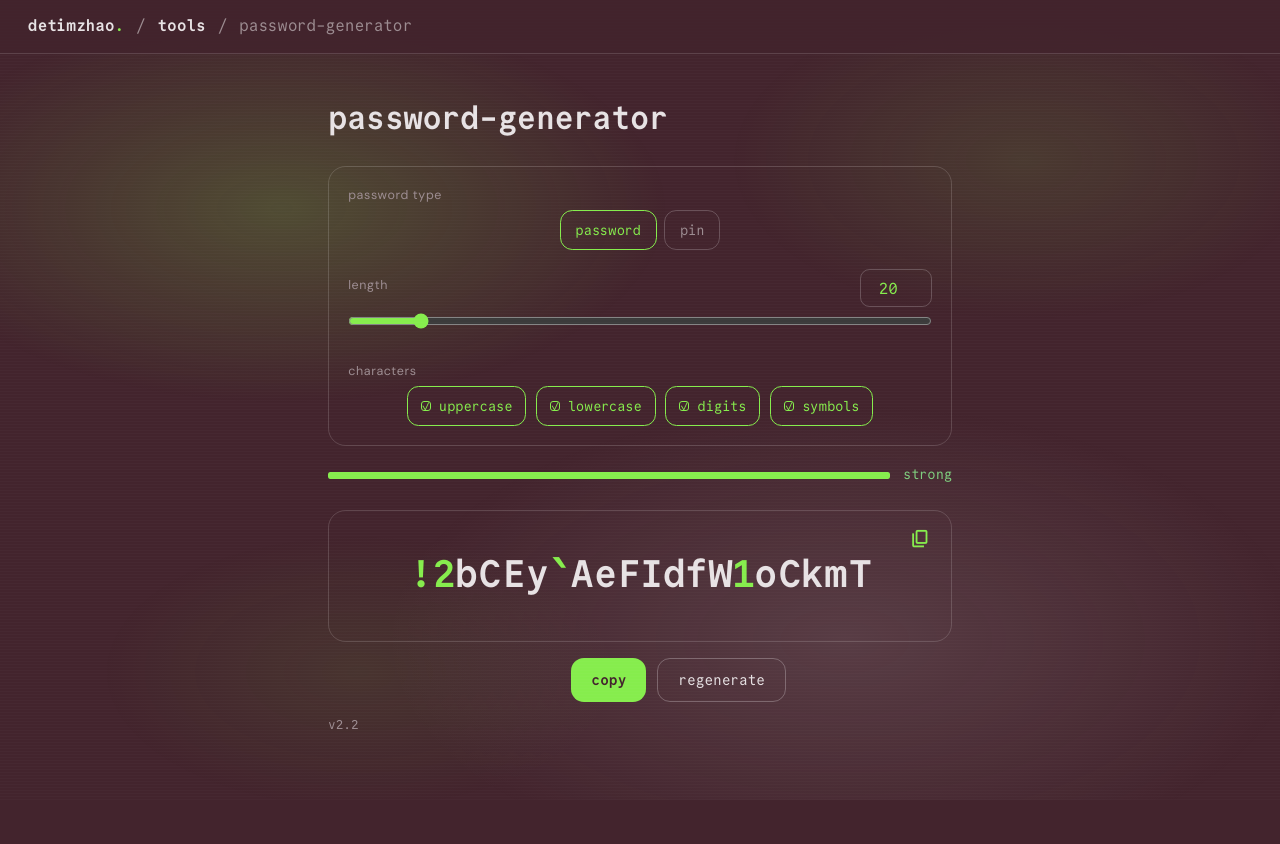
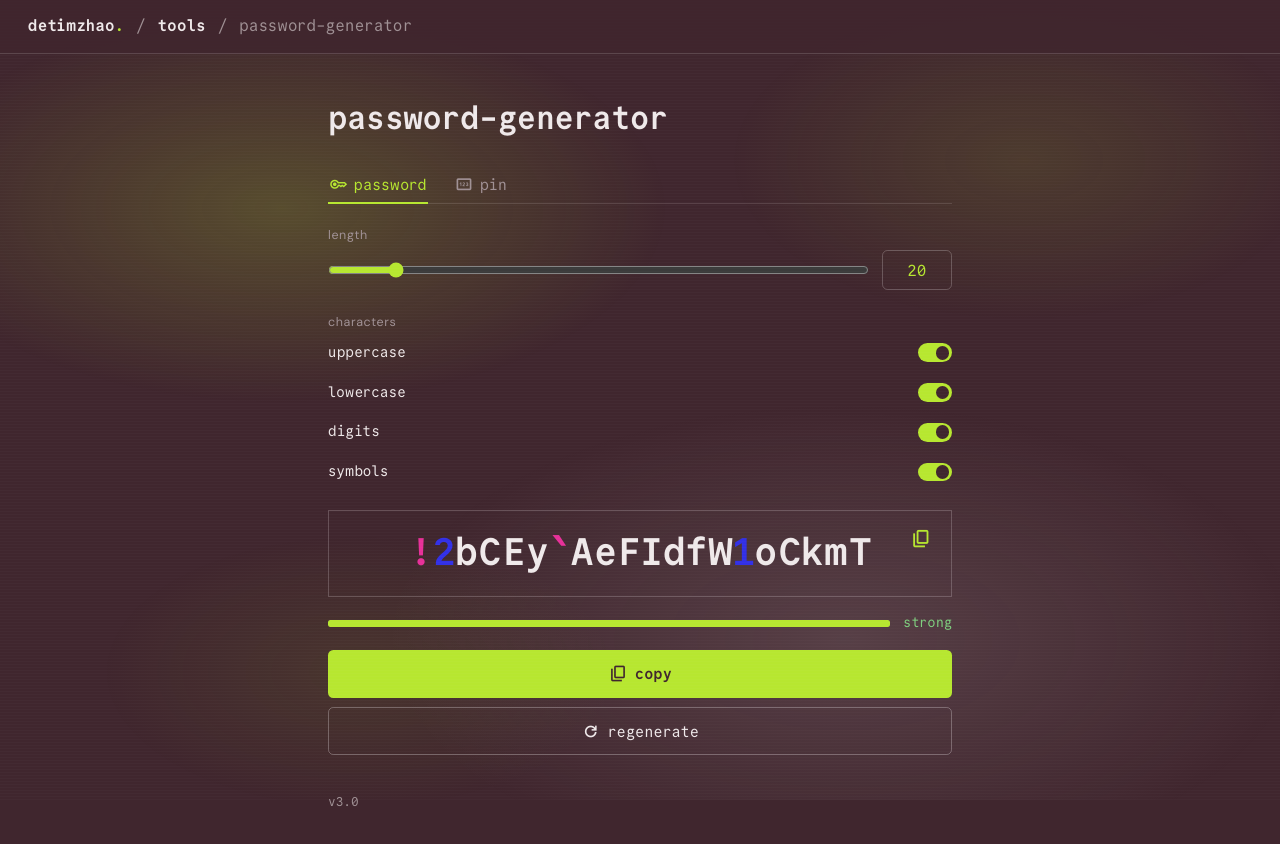
Before and after one commit to DetimZhao/detimzhao.dev, a plain HTML site: page projects/tools/password-generator.html in a window 1280 px wide. Before the commit the page ends 800 px from the top, so only its background shows below. Drawn offline with nearby package versions, Linux system fonts and the light colour scheme.

Commit message:
password-generator v3.0: 1Password-faithful rework — 3-colour chars, switch toggles, icon tabs, full-width actions, square box, strength below

```diff
--- a/projects/tools/password-generator.html
+++ b/projects/tools/password-generator.html
@@ -9,14 +9,14 @@
 <link rel="preconnect" href="https://fonts.googleapis.com">
 <link rel="preconnect" href="https://fonts.gstatic.com" crossorigin>
 <link href="https://fonts.googleapis.com/css2?family=JetBrains+Mono:wght@400;500;700&family=DM+Sans:wght@400;500;700&display=swap" rel="stylesheet">
-<link rel="stylesheet" href="https://fonts.googleapis.com/css2?family=Material+Symbols+Outlined:opsz,wght,FILL,GRAD@20..48,100..700,0..1,-50..200&icon_names=content_copy" />
+<link rel="stylesheet" href="https://fonts.googleapis.com/css2?family=Material+Symbols+Outlined:opsz,wght,FILL,GRAD@20..48,100..700,0..1,-50..200&icon_names=content_copy,key,pin,refresh" />
 <style>
   @font-face { font-family: 'Commit Mono'; src: url('/fonts/commit-mono-latin-400.woff2') format('woff2'); font-weight: 400; font-display: swap; }
   @font-face { font-family: 'Commit Mono'; src: url('/fonts/commit-mono-latin-700.woff2') format('woff2'); font-weight: 700; font-display: swap; }
   * { box-sizing: border-box; margin: 0; padding: 0; }
   :root {
     /* defaults — overridden by the shared palette on load (matches landing) */
-    --bg: #0a0a0a; --fg: #eef0ff; --accent: #fff3c4;
+    --bg: #0a0a0a; --fg: #eef0ff; --accent: #fff3c4; --accent2: #56ee95; --accent3: #59a2ee;
     --muted: color-mix(in srgb, var(--fg) 55%, var(--bg));
     --mono: "Commit Mono", "JetBrains Mono", ui-monospace, monospace;
     --prose: "DM Sans", sans-serif;
@@ -30,7 +30,6 @@
     line-height: 1.5;
     position: relative; overflow-x: hidden;
   }
-  /* ambient generative field - static, matches landing (GPU accel off) */
   .aurora {
     position: fixed; inset: 0; z-index: 0; pointer-events: none;
     background:
@@ -54,115 +53,82 @@
   .topbar a:hover { color: var(--accent); }
   .topbar .crumb { color: var(--muted); font-weight: 400; }
   .topbar .dot { color: var(--accent); }
-  main { max-width: 680px; min-height: calc(100dvh - 56px); margin: 0 auto; padding: clamp(24px, 5vh, 48px) clamp(16px, 4vw, 28px) 64px; position: relative; z-index: 1; display: flex; flex-direction: column; }
-  h1 { font-size: clamp(1.5em, 4vw, 2em); font-weight: 700; letter-spacing: -0.01em; }
+  main { max-width: 680px; min-height: calc(100dvh - 56px); margin: 0 auto; padding: clamp(24px, 5vh, 48px) clamp(16px, 4vw, 28px) 64px; position: relative; z-index: 1; display: flex; flex-direction: column; justify-content: center; }
+  h1 { font-size: clamp(1.5em, 4vw, 2em); font-weight: 700; letter-spacing: -0.01em; margin-bottom: 0.8em; }
 
-  /* hero: the password IS the focus */
+  /* type tabs (password / pin) — rail like 1Password */
+  .tabs { display: flex; gap: 1.6em; border-bottom: 1px solid color-mix(in srgb, var(--fg) 14%, transparent); }
+  .tabs button {
+    font-family: var(--mono); font-size: 0.95em; font-weight: 500; color: var(--muted);
+    background: none; border: none; cursor: pointer;
+    padding: 0.55em 0.1em; margin-bottom: -1px;
+    border-bottom: 2px solid transparent; transition: color .15s, border-color .15s;
+    display: inline-flex; align-items: center; gap: 0.45em;
+  }
+  .tabs button .ti { font-family: 'Material Symbols Outlined'; font-weight: 500; font-size: 1.15em; line-height: 1; }
+  .tabs button:hover { color: var(--fg); }
+  .tabs button.on { color: var(--accent); border-bottom-color: var(--accent); }
+
+  .panel { margin-top: 1.4em; display: grid; gap: 1.4em; }
+
+  .field > label { display: block; font-size: 0.78em; color: var(--muted); margin-bottom: 0.45em; letter-spacing: 0.05em; font-family: var(--prose); }
+  /* length: slider + input side by side, number pinned right */
+  .lenslider { display: flex; align-items: center; gap: 0.8em; }
+  .lenslider input[type=range] { flex: 1; accent-color: var(--accent); min-height: 28px; }
+  .lenslider input[type=number] {
+    font-family: var(--mono); font-size: 1em; color: var(--accent);
+    background: transparent; border: 1px solid color-mix(in srgb, var(--fg) 24%, transparent);
+    border-radius: 0.35em; padding: 0; width: 4.4em; text-align: center; min-height: 40px;
+    -moz-appearance: textfield; appearance: textfield;
+  }
+  .lenslider input[type=number]::-webkit-inner-spin-button,
+  .lenslider input[type=number]::-webkit-outer-spin-button { -webkit-appearance: none; margin: 0; }
+  .lenslider input[type=number]:focus { outline: 2px solid var(--accent); outline-offset: 2px; }
+
+  /* characters — real switch toggles (pure CSS, no package) */
+  .classes { display: flex; flex-direction: column; gap: 0.5em; }
+  .crow {
+    display: flex; align-items: center; justify-content: space-between; gap: 1em;
+    font-family: var(--mono); font-size: 0.9em; color: var(--fg);
+    cursor: pointer; padding: 0.35em 0; user-select: none;
+  }
+  .crow .nm { color: var(--muted); transition: color .15s; }
+  .crow.on .nm { color: var(--fg); }
+  .sw {
+    width: 2.35em; height: 1.3em; border-radius: 1em; flex: none; position: relative;
+    background: color-mix(in srgb, var(--fg) 22%, transparent); transition: background .15s;
+  }
+  .sw::after {
+    content: ""; position: absolute; top: 0.18em; left: 0.2em;
+    width: 0.94em; height: 0.94em; border-radius: 50%; background: var(--fg);
+    transition: left .15s, background .15s;
+  }
+  .crow.on .sw { background: var(--accent); }
+  .crow.on .sw::after { left: 1.22em; background: var(--bg); }
+
+  /* output */
   .hero {
-    margin-top: 1.5em;
-    flex: 1;
-    position: relative;
+    margin-top: 1.4em; position: relative;
     display: flex; flex-direction: column; align-items: center; justify-content: center;
-    border: 1px solid color-mix(in srgb, var(--fg) 18%, transparent);
-    border-radius: 1.1em;
-    padding: 1.6em 1.2em;
-    text-align: center;
+    border: 1px solid color-mix(in srgb, var(--fg) 22%, transparent);
+    border-radius: 0; padding: 1.1em 1.2em; text-align: center;
   }
-  .pw {
-    font-size: clamp(1.5em, 5vw, 2.4em);
-    font-weight: 700;
-    word-break: break-all;
-    line-height: 1.2;
-    user-select: all;         /* click-drag selects the whole string */
-    cursor: text;
-    min-height: 1.3em;
-  }
+  .pw { font-size: clamp(1.5em, 5vw, 2.4em); font-weight: 700; word-break: break-all; line-height: 1.2; user-select: all; cursor: text; min-height: 1.3em; }
   .pw:focus-visible { outline: 2px solid var(--accent); outline-offset: 3px; border-radius: 3px; }
-  .pw .acc { color: var(--accent); }  /* digits + symbols appear in the accent colour */
-  /* copy affordance: icon fades in at the box's top-right on hover (desktop) */
+  .pw .acc { color: var(--accent2); }    /* digits -> accent2 */
+  .pw .acc2 { color: var(--accent3); }   /* symbols -> accent3 */
   .copyhint {
-    position: absolute; top: 0.6em; right: 0.7em; z-index: 2;
+    position: absolute; top: 0.55em; right: 0.65em; z-index: 2;
     background: transparent; border: none; cursor: pointer; padding: 0.3em;
-    color: var(--accent);
-    font-family: 'Material Symbols Outlined'; font-weight: 500;
-    font-size: 1.3em; line-height: 1;
-    opacity: 0; transition: opacity .18s, color .18s;
+    color: var(--accent); font-family: 'Material Symbols Outlined'; font-weight: 500;
+    font-size: 1.3em; line-height: 1; opacity: 0; transition: opacity .18s, color .18s;
   }
   .hero:hover .copyhint, .hero:focus-within .copyhint { opacity: 1; }
   .copyhint:hover { opacity: 1 !important; color: var(--fg); }
-  @media (hover: none) { .copyhint { opacity: 1; } }  /* touch: always show */
-  /* action bar sits OUTSIDE the password box */
-  .actionbar { margin-top: 1em; display: flex; align-items: center; justify-content: center; gap: 1em; flex-wrap: wrap; }
-  .actions { display: flex; gap: 0.7em; }
-  .actions button {
-    font-family: var(--mono); font-size: 0.9em; font-weight: 700; color: var(--bg);
-    background: var(--accent); border: none; border-radius: 0.9em;
-    padding: 0.7em 1.4em; cursor: pointer; min-height: 44px;
-    transition: opacity .15s, transform .15s;
-  }
-  .actions button:hover { opacity: 0.88; transform: translateY(-1px); }
-  .actions button:focus-visible { outline: 2px solid var(--accent); outline-offset: 3px; }
-  .actions button.ghost {
-    background: transparent; color: var(--fg);
-    border: 1px solid color-mix(in srgb, var(--fg) 30%, transparent); font-weight: 400; border-radius: 0.9em;
-  }
-  .actions button.ghost:hover { color: var(--accent); border-color: var(--accent); }
-  .copied { font-size: 0.8em; color: var(--accent); opacity: 0; transition: opacity .2s; pointer-events: none; }
-  .copied.show { opacity: 1; }
+  @media (hover: none) { .copyhint { opacity: 1; } }
 
-  /* controls panel */
-  .panel {
-    margin-top: 1.5em;
-    border: 1px solid color-mix(in srgb, var(--fg) 18%, transparent);
-    border-radius: 1.1em; padding: 1.2em;
-    display: grid; gap: 1.2em;
-  }
-  /* output region (strength + password + actions) — fills the rest below the controls */
-  .outzone {
-    flex: 1;
-    margin-top: 1.2em;
-    display: flex; flex-direction: column;
-  }
-  .strengthfield .strength { justify-content: flex-start; }
-  .field label { display: block; font-size: 0.78em; color: var(--muted); margin-bottom: 0.45em; letter-spacing: 0.05em; font-family: var(--prose); }
-  .row { display: flex; align-items: center; justify-content: space-between; gap: 1em; }
-  .row .val { color: var(--accent); font-size: 0.9em; }
-  .row input[type=number] {
-    font-family: var(--mono); font-size: 1em; color: var(--accent);
-    background: transparent; border: 1px solid color-mix(in srgb, var(--fg) 24%, transparent);
-    border-radius: 0.6em; padding: 0.35em 0.55em; width: 4.5em; text-align: center; min-height: 38px;
-  }
-  .row input[type=number]:focus { outline: 2px solid var(--accent); outline-offset: 2px; }
-  .slider { flex: 1; }
-  .slider input[type=range] { width: 100%; accent-color: var(--accent); min-height: 28px; }
-  .seg { display: flex; flex-wrap: wrap; gap: 0.45em; justify-content: center; }
-  .seg button {
-    font-family: var(--mono); font-size: 0.85em; color: var(--muted);
-    background: transparent; border: 1px solid color-mix(in srgb, var(--fg) 24%, transparent);
-    border-radius: 0.9em; padding: 0.6em 1.1em; cursor: pointer; min-height: 40px;
-    transition: color .15s, border-color .15s, background .15s;
-  }
-  .seg button:hover { color: var(--fg); }
-  .seg button.on { color: var(--accent); border-color: var(--accent); }
-
-  .classes { display: flex; flex-wrap: wrap; gap: 0.6em; justify-content: center; }
-  .toggle {
-    display: flex; align-items: center; gap: 0.6em;
-    font-family: var(--mono); font-size: 0.85em; color: var(--muted);
-    background: transparent; border: 1px solid color-mix(in srgb, var(--fg) 24%, transparent);
-    border-radius: 0.85em; padding: 0.6em 0.95em; cursor: pointer; min-height: 40px;
-    transition: color .15s, border-color .15s, background .15s;
-  }
-  .toggle:hover { color: var(--fg); }
-  .toggle.on { color: var(--accent); border-color: var(--accent); }
-  .toggle .box {
-    width: 0.95em; height: 0.95em; flex: none; border: 1.5px solid var(--muted); border-radius: 3px;
-    display: inline-flex; align-items: center; justify-content: center; font-size: 0.8em;
-  }
-  .toggle.on .box { border-color: var(--accent); }
-  .toggle.on .box::after { content: "✓"; color: var(--accent); }
-
-  /* strength meter */
+  /* strength — always BELOW the password */
+  .strengthfield { margin-top: 1em; }
   .strength { display: flex; align-items: center; gap: 0.8em; }
   .meter { flex: 1; height: 0.4em; border-radius: 2px; background: color-mix(in srgb, var(--fg) 16%, transparent); overflow: hidden; }
   .meter .bar { height: 100%; width: 0; border-radius: 2px; background: var(--accent); transition: width .2s, background .2s; }
@@ -170,13 +136,33 @@
   .strength .label.weak { color: #e07171; }
   .strength .label.fair { color: var(--accent); }
   .strength .label.strong { color: #7fd07f; }
+
+  /* actions: copy + regenerate, full-width stacked rows */
+  .actions { margin-top: 1em; display: flex; flex-direction: column; gap: 0.6em; }
+  .actions button {
+    width: 100%; font-family: var(--mono); font-size: 0.95em; font-weight: 700;
+    color: var(--bg); background: var(--accent); border: none; border-radius: 0.35em;
+    padding: 0.8em; cursor: pointer; min-height: 48px; text-align: center;
+    transition: opacity .15s, transform .15s;
+    display: inline-flex; align-items: center; justify-content: center; gap: 0.5em;
+  }
+  .actions button .bi { font-family: 'Material Symbols Outlined'; font-weight: 500; font-size: 1.25em; line-height: 1; }
+  .actions button:hover { opacity: 0.9; transform: translateY(-1px); }
+  .actions button:focus-visible { outline: 2px solid var(--accent); outline-offset: 3px; }
+  .actions button.ghost {
+    background: transparent; color: var(--fg);
+    border: 1px solid color-mix(in srgb, var(--fg) 30%, transparent); font-weight: 500;
+  }
+  .actions button.ghost:hover { color: var(--accent); border-color: var(--accent); }
+  .copied { text-align: center; font-size: 0.8em; color: var(--accent); opacity: 0; transition: opacity .2s; pointer-events: none; min-height: 1.2em; margin-top: 0.4em; }
+  .copied.show { opacity: 1; }
+
   .meta { margin-top: 1em; font-size: 0.8em; color: var(--muted); }
 
-  a:focus-visible, button:focus-visible { outline: 2px solid var(--accent); outline-offset: 3px; border-radius: 3px; }
+  a:focus-visible, button:focus-visible { outline: 2px solid var(--accent); outline-offset: 3px; }
   @media (prefers-reduced-motion: reduce) { * { transition: none !important; } }
   @media (max-width: 480px) {
-    .hero { padding: 1.2em 0.8em; }
-    .row { flex-direction: column; align-items: flex-start; gap: 0.4em; }
+    .hero { padding: 1.1em 0.8em; }
   }
 </style>
 </head>
@@ -193,55 +179,48 @@
   <main>
     <h1>password-generator</h1>
 
+    <div class="tabs" id="typeSeg" role="tablist" aria-label="Password type">
+      <button type="button" role="tab" aria-selected="true" data-type="password" class="on"><span class="ti material-symbols-outlined" aria-hidden="true">key</span>password</button>
+      <button type="button" role="tab" aria-selected="false" data-type="pin"><span class="ti material-symbols-outlined" aria-hidden="true">pin</span>pin</button>
+    </div>
+
     <div class="panel">
       <div class="field">
-        <label>password type</label>
-        <div class="seg" id="typeSeg">
-          <button type="button" data-type="password" class="on">password</button>
-          <button type="button" data-type="pin">pin</button>
-        </div>
-      </div>
-
-      <div class="field">
-        <div class="row">
         <label>length</label>
+        <div class="lenslider">
+          <input type="range" id="len" min="6" max="128" step="1" value="20" aria-label="Password length">
           <input type="number" id="lenInput" min="4" max="128" step="1" value="20" aria-label="Password length (type a number)">
-        </div>
-        <div class="slider">
-          <input type="range" id="len" min="6" max="128" step="1" value="20" aria-label="Password length">
         </div>
       </div>
 
       <div class="field" id="classesField">
         <label>characters</label>
         <div class="classes" id="classes">
-          <button type="button" class="toggle on" data-pool="upper" aria-pressed="true"><span class="box"></span>uppercase</button>
-          <button type="button" class="toggle on" data-pool="lower" aria-pressed="true"><span class="box"></span>lowercase</button>
-          <button type="button" class="toggle on" data-pool="digit" aria-pressed="true"><span class="box"></span>digits</button>
-          <button type="button" class="toggle on" data-pool="sym" aria-pressed="true"><span class="box"></span>symbols</button>
+          <label class="crow on" data-pool="upper"><span class="nm">uppercase</span><span class="sw"></span></label>
+          <label class="crow on" data-pool="lower"><span class="nm">lowercase</span><span class="sw"></span></label>
+          <label class="crow on" data-pool="digit"><span class="nm">digits</span><span class="sw"></span></label>
+          <label class="crow on" data-pool="sym"><span class="nm">symbols</span><span class="sw"></span></label>
         </div>
       </div>
     </div>
 
-    <div class="outzone">
+    <div class="hero">
+      <button type="button" class="copyhint material-symbols-outlined" id="copyIcon" aria-label="Copy password" title="Copy">content_copy</button>
+      <div class="pw" id="pw" tabindex="0" aria-label="Generated password"></div>
+    </div>
+
     <div class="field strengthfield" id="strengthField">
       <div class="strength">
         <div class="meter"><div class="bar" id="bar"></div></div>
         <span class="label" id="strLabel">strong</span>
       </div>
     </div>
-      <div class="hero">
-        <button type="button" class="copyhint material-symbols-outlined" id="copyIcon" aria-label="Copy password" title="Copy">content_copy</button>
-        <div class="pw" id="pw" tabindex="0" aria-label="Generated password"></div>
+
+    <div class="actions">
+      <button type="button" id="copy"><span class="bi material-symbols-outlined" aria-hidden="true">content_copy</span>copy</button>
+      <button type="button" class="ghost" id="regen"><span class="bi material-symbols-outlined" aria-hidden="true">refresh</span>regenerate</button>
     </div>
-      <div class="actionbar">
     <div class="copied" id="copied">✓ copied</div>
-        <div class="actions">
-          <button type="button" id="copy">copy</button>
-          <button type="button" class="ghost" id="regen">regenerate</button>
-        </div>
-      </div>
-    </div>
     <div class="meta" id="verline"></div>
   </main>
 <script>
@@ -251,28 +230,36 @@
     function apply(p){
       var s = document.documentElement.style;
       s.setProperty('--bg', p.bg); s.setProperty('--fg', p.fg); s.setProperty('--accent', p.accent);
+      var a2 = p.accent2 || rotHue(p.accent, 165);   // digits
+      var a3 = p.accent3 || rotHue(p.accent, 250);   // symbols
+      s.setProperty('--accent2', a2); s.setProperty('--accent3', a3);
     }
     function hsl2hex(h,s,l){ s/=100; l/=100; var k=function(n){return (n+h/30)%12}, a=s*Math.min(l,1-l), f=function(n){var v=Math.min(k(n)-3,9-k(n)); return l-a*Math.max(-1,Math.min(1,v))}; var to=function(x){return Math.round(x*255).toString(16).padStart(2,'0')}; return '#'+to(f(0))+to(f(8))+to(f(4)); }
+    function hex2hsl(hx){
+      var r=parseInt(hx.slice(1,3),16)/255, g=parseInt(hx.slice(3,5),16)/255, b=parseInt(hx.slice(5,7),16)/255;
+      var mx=Math.max(r,g,b), mn=Math.min(r,g,b), l=(mx+mn)/2, d=mx-mn, h=0, s=0;
+      if(d!==0){ s = l>0.5 ? d/(2-mx-mn) : d/(mx+mn);
+        if(mx===r) h=((g-b)/d + (g<b?6:0)); else if(mx===g) h=(b-r)/d+2; else h=(r-g)/d+4; h*=60; }
+      return [h, s*100, l*100];
+    }
+    function rotHue(hex, deg){ var hs=hex2hsl(hex); return hsl2hex((hs[0]+deg)%360, hs[1], hs[2]); }
     function gen(){
       var H = Math.random()*360|0;
+      var accent = hsl2hex((H+40+Math.random()*110)%360,58+Math.random()*30,52+Math.random()*15);
       return { bg:hsl2hex(H,20+Math.random()*20,9+Math.random()*16),
                fg:hsl2hex(H,8+Math.random()*10,88+Math.random()*7),
-               accent:hsl2hex((H+40+Math.random()*110)%360,58+Math.random()*30,52+Math.random()*15) };
+               accent:accent,
+               accent2:rotHue(accent,165), accent3:rotHue(accent,250) };
     }
     var saved = null;
     try { saved = JSON.parse(localStorage.getItem(KEY)); } catch(e) {}
-    if (saved && saved.bg) {
-      apply(saved);
-    } else {
-      var p = gen();
-      apply(p);
-      try { localStorage.setItem(KEY, JSON.stringify(p)); } catch(e) {}
-    }
+    if (saved && saved.bg) { apply(saved); }
+    else { var p = gen(); apply(p); try { localStorage.setItem(KEY, JSON.stringify(p)); } catch(e) {} }
   })();
 </script>
 
 <script>
-  const VERSION = 'v2.2';   // see VERSIONING.md — single source of truth for the footer label
+  const VERSION = 'v3.0';   // see VERSIONING.md — single source of truth for the footer label
   (function(){
     var $ = function(id){ return document.getElementById(id); };
     var pwEl = $('pw'), classesEl = $('classes'), bar = $('bar'), strLabel = $('strLabel');
@@ -288,10 +275,9 @@
     };
 
     function selected(){
-      return [...classesEl.querySelectorAll('.toggle.on')].map(function(t){ return t.dataset.pool; });
+      return [...classesEl.querySelectorAll('.crow.on')].map(function(t){ return t.dataset.pool; });
     }
 
-    // unbiased crypto-random pick helper
     function pick(str){
       var bytes = new Uint32Array(1);
       crypto.getRandomValues(bytes);
@@ -306,23 +292,14 @@
       return arr;
     }
 
-    function entropyBits(len, poolSize){
-      if (!poolSize) return 0;
-      return len * Math.log2(poolSize);
-    }
+    function entropyBits(len, poolSize){ return poolSize ? len * Math.log2(poolSize) : 0; }
 
     function generate(){
-      var len = parseInt($('len').value, 10);
-      if (mode === 'pin') {
-        // numeric PIN: digits only
-        var s = '';
-        for (var i = 0; i < len; i++) s += pick(POOLS.digit);
-        return s;
-      }
+      var len = parseInt(lenEl.value, 10);
+      if (mode === 'pin') { var s=''; for(var i=0;i<len;i++) s+=pick(POOLS.digit); return s; }
       var pools = selected();
       if (!pools.length) return '';
       var combined = pools.map(function(p){ return POOLS[p]; }).join('');
-      // guarantee at least one char from each selected class, then fill + shuffle
       var chars = pools.map(function(p){ return pick(POOLS[p]); });
       for (var i = chars.length; i < len; i++) chars.push(pick(combined));
       return shuffle(chars).join('');
@@ -339,15 +316,12 @@
     }
 
     function renderPw(str){
-      // accent digits and symbol characters (1Password-style); letters stay fg
       var out = '';
       for (var i = 0; i < str.length; i++){
         var ch = str[i];
-        if (/[0-9]/.test(ch) || !/[A-Za-z0-9]/.test(ch)) {
-          out += '<span class="acc">' + ch + '</span>';
-        } else {
-          out += ch;
-        }
+        if (/[0-9]/.test(ch)) out += '<span class="acc">' + ch + '</span>';
+        else if (!/[A-Za-z0-9]/.test(ch)) out += '<span class="acc2">' + ch + '</span>';
+        else out += ch;
       }
       pwEl.innerHTML = out;
     }
@@ -355,12 +329,8 @@
     function update(){
       var len = parseInt(lenEl.value, 10);
       lenInput.value = len; lenInput.min = lenEl.min; lenInput.max = lenEl.max;
-      var poolSize;
-      if (mode === 'pin') {
-        poolSize = POOLS.digit.length;
-      } else {
-        poolSize = selected().reduce(function(n,p){ return n + POOLS[p].length; }, 0);
-      }
+      var poolSize = mode === 'pin' ? POOLS.digit.length
+                                    : selected().reduce(function(n,p){ return n + POOLS[p].length; }, 0);
       renderPw(generate());
       renderStrength(entropyBits(len, poolSize));
     }
@@ -368,25 +338,21 @@
     function setMode(m){
       mode = m;
       var isPin = m === 'pin';
-      $('typeSeg').querySelectorAll('button').forEach(function(b){
-        b.classList.toggle('on', b.dataset.type === m);
+      $('typeSeg').querySelectorAll('[role=tab]').forEach(function(b){
+        var on = b.dataset.type === m;
+        b.classList.toggle('on', on);
+        b.setAttribute('aria-selected', on ? 'true' : 'false');
       });
-      // PIN hides the char classes, the strength meter, and uses a smaller numeric range
       classesField.style.display = isPin ? 'none' : '';
       if (strengthField) strengthField.style.display = isPin ? 'none' : '';
-      if (isPin) {
-        lenEl.min = 4; lenEl.max = 12; lenEl.value = 4;   // 4-digit PIN by default
-      } else {
-        lenEl.min = 6; lenEl.max = 128; lenEl.value = 20;
-      }
+      if (isPin) { lenEl.min = 4; lenEl.max = 12; lenEl.value = 4; }
+      else { lenEl.min = 6; lenEl.max = 128; lenEl.value = 20; }
       lenInput.min = lenEl.min; lenInput.max = lenEl.max; lenInput.value = lenEl.value;
       update();
     }
 
     // ---- events ----
     $('len').addEventListener('input', update);
-
-    // typed length input syncs back to the slider (clamped to slider bounds)
     lenInput.addEventListener('input', function(){
       var v = parseInt(lenInput.value, 10);
       if (isNaN(v)) return;
@@ -397,16 +363,14 @@
     });
 
     $('typeSeg').addEventListener('click', function(e){
-      var b = e.target.closest('button'); if (!b) return;
+      var b = e.target.closest('[role=tab]'); if (!b) return;
       setMode(b.dataset.type);
     });
 
     classesEl.addEventListener('click', function(e){
-      var t = e.target.closest('.toggle'); if (!t) return;
-      // don't allow unchecking the last active class
+      var t = e.target.closest('.crow'); if (!t) return;
       if (t.classList.contains('on') && selected().length === 1) return;
       t.classList.toggle('on');
-      t.setAttribute('aria-pressed', t.classList.contains('on'));
       update();
     });
 
@@ -424,10 +388,8 @@
                            : (function(){ var ta=document.createElement('textarea'); ta.value=text; document.body.appendChild(ta); ta.select(); try{ document.execCommand('copy'); flash(); }catch(e){} ta.remove(); })());
     }
     copyBtn.addEventListener('click', copyPw);
-    // copy icon in the box corner
     var copyIcon = $('copyIcon');
     if (copyIcon) copyIcon.addEventListener('click', copyPw);
-    // copy-on-click on the password itself
     pwEl.addEventListener('click', copyPw);
 
     var vl = document.getElementById('verline');
```
Also changed, not shown: projects/tools/VERSIONING.md (+12 -0 lines), 1 other file. Lines whose indentation alone changed are shown as unchanged.
